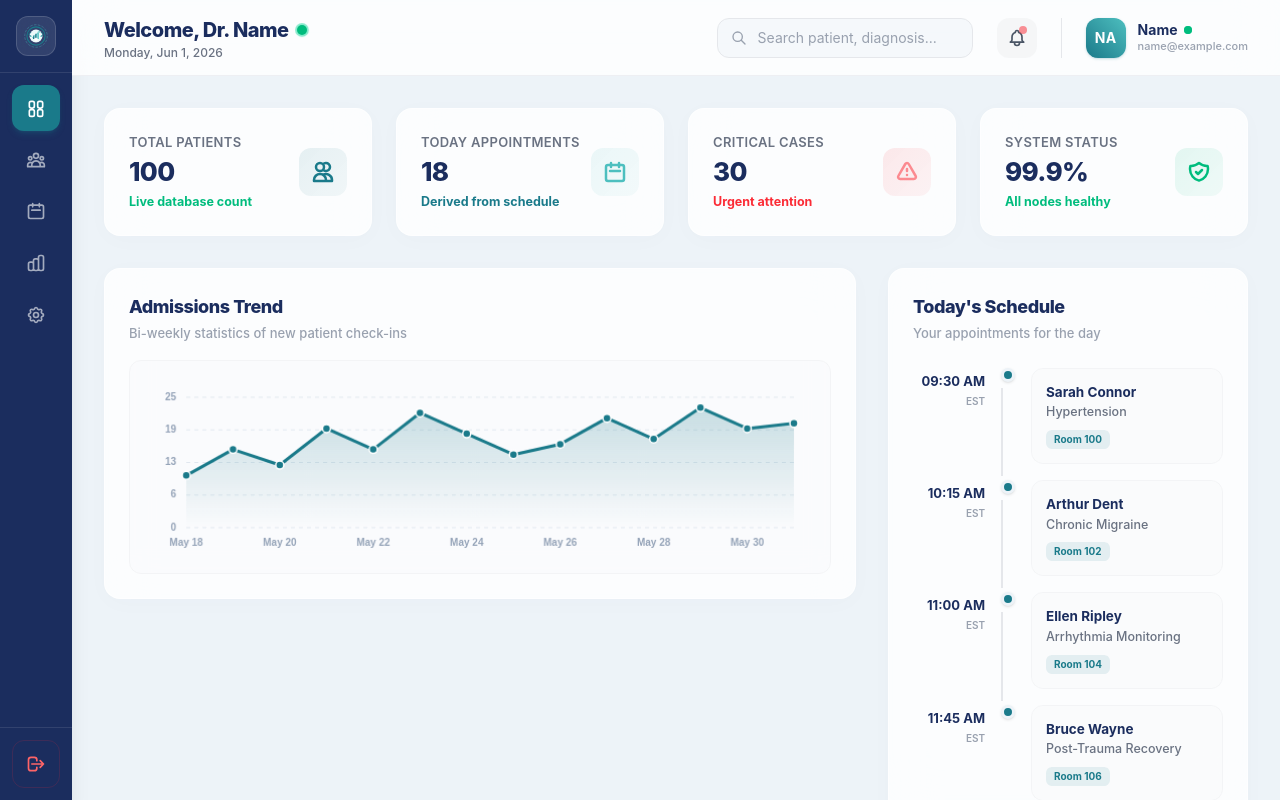
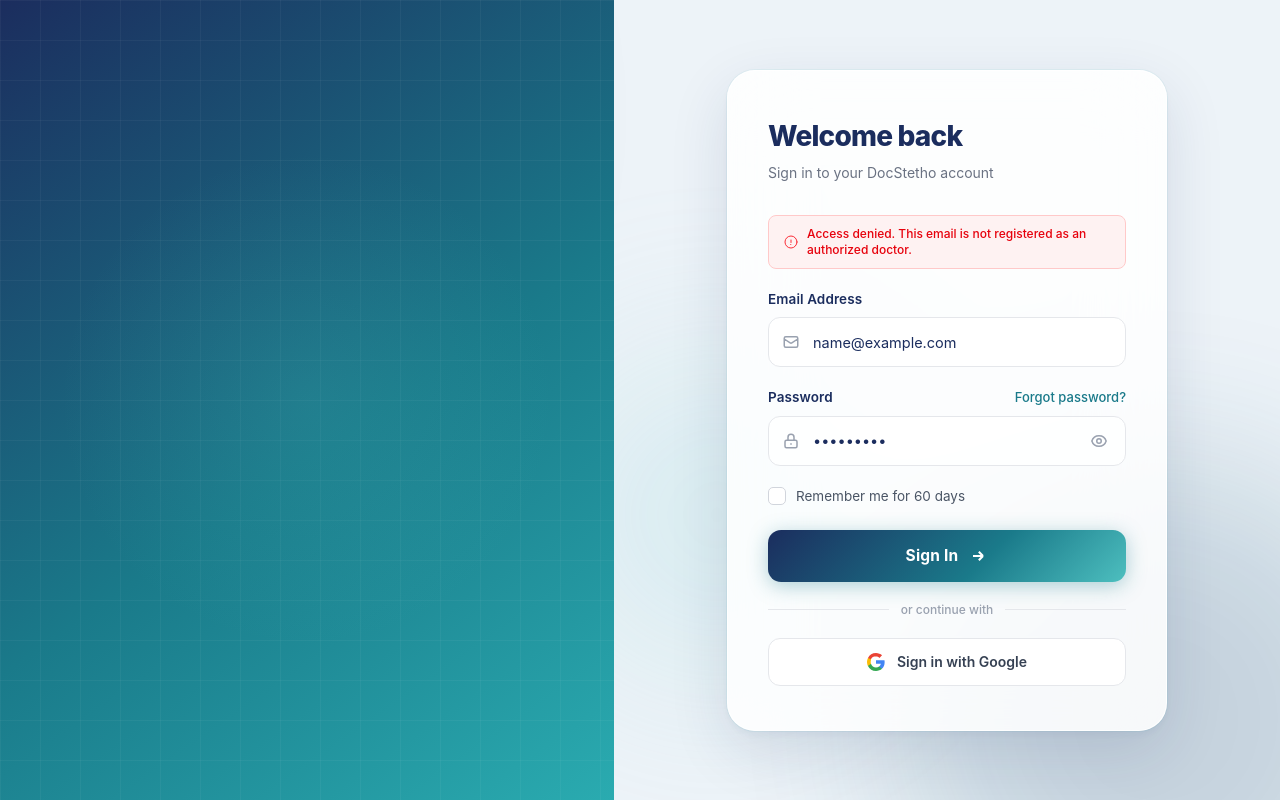
Before and after one commit to sumanNayak29/doc-stetho, a React (Vite) app: page / in a window 1280 px wide. Both pictures are taken after typing "name@example.com", "Sample123" into the empty fields and a click on the button "Sign In". Built offline with nearby package versions, Linux system fonts and the light colour scheme.

Commit message:
feat: :sparkles: unauthorized user is not allowed

```diff
--- a/src/LoginPage.tsx
+++ b/src/LoginPage.tsx
@@ -22,24 +22,55 @@
   const [showPassword, setShowPassword] = useState(false)
   const [isLoading, setIsLoading] = useState(false)
   const [rememberMe, setRememberMe] = useState(false)
+  const [error, setError] = useState<string | null>(null)
 
-  const handleSubmit = (e: React.FormEvent) => {
+  const handleSubmit = async (e: React.FormEvent) => {
     e.preventDefault()
     setIsLoading(true)
-    setTimeout(() => {
+    setError(null)
+
+    try {
+      const response = await fetch('/mockdatabase/doc_data.json')
+      if (!response.ok) {
+        throw new Error('Failed to fetch doctor database')
+      }
+      const doctors = await response.json()
+
+      // Find the doctor matching the entered email (case-insensitive)
+      const doctor = doctors.find(
+        (doc: any) => doc.email?.toLowerCase() === email.trim().toLowerCase()
+      )
+
+      if (!doctor) {
+        setError('Access denied. This email is not registered as an authorized doctor.')
+        setIsLoading(false)
+        return
+      }
+
+      // Check if password matches (allow either the literal '[PASSWORD]' in JSON or 'password')
+      const isPasswordValid =
+        password === doctor.password ||
+        (doctor.password === '[PASSWORD]' && (password === 'password' || password === '[PASSWORD]'))
+
+      if (!isPasswordValid) {
+        setError('Incorrect password. Please try again.')
+        setIsLoading(false)
+        return
+      }
+
+      // Simulate network request delay
+      setTimeout(() => {
+        setIsLoading(false)
+        onLoginSuccess({
+          name: doctor.name || 'Doctor',
+          email: doctor.email,
+        })
+      }, 1000)
+    } catch (err) {
+      console.error('Login error:', err)
+      setError('An error occurred during authentication. Please try again.')
       setIsLoading(false)
-      // Extract a nice display name from the email prefix (e.g. john.doe -> John Doe)
-      const emailPrefix = email.split('@')[0]
-      const displayName = emailPrefix
-        .split(/[._-]/)
-        .map(word => word.charAt(0).toUpperCase() + word.slice(1))
-        .join(' ')
-
-      onLoginSuccess({
-        name: displayName,
-        email: email,
-      })
-    }, 1500)
+    }
   }
 
   const googleLogin = useGoogleLogin({
@@ -142,6 +173,15 @@
           </div>
 
           <form className="flex flex-col gap-5" onSubmit={handleSubmit} id="login-form">
+
+            {error && (
+              <div className="bg-red-50 text-red-600 border border-red-200 text-xs px-3.5 py-2.5 rounded-lg font-medium flex items-center gap-2 animate-[shake_0.4s_ease-in-out]">
+                <svg xmlns="http://www.w3.org/2000/svg" fill="none" viewBox="0 0 24 24" strokeWidth={1.5} stroke="currentColor" className="w-4 h-4 text-red-500 shrink-0">
+                  <path strokeLinecap="round" strokeLinejoin="round" d="M12 9v3.75m9-.75a9 9 0 1 1-18 0 9 9 0 0 1 18 0Zm-9 3.75h.008v.008H12v-.008Z" />
+                </svg>
+                <span>{error}</span>
+              </div>
+            )}
 
             {/* Email */}
             <div className="flex flex-col gap-2">
--- a/src/index.css
+++ b/src/index.css
@@ -1,5 +1,14 @@
 @import "tailwindcss";
 
+@theme {
+  --animate-shake: shake 0.4s ease-in-out;
+
+  @keyframes shake {
+    0%, 100% { transform: translateX(0); }
+    20%, 60% { transform: translateX(-4px); }
+    40%, 80% { transform: translateX(4px); }
+  }
+}
 
 body {
   margin: 0;
```
